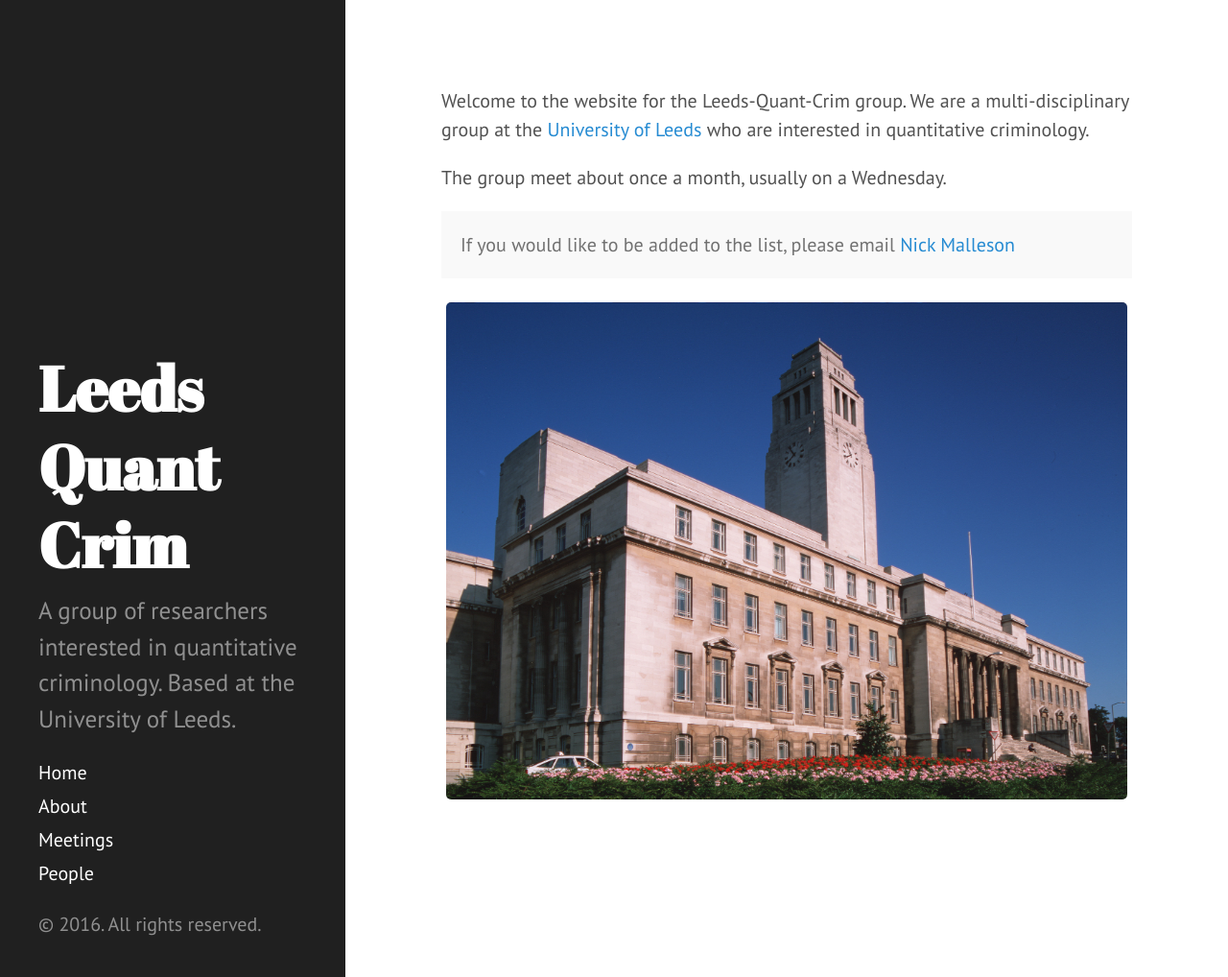
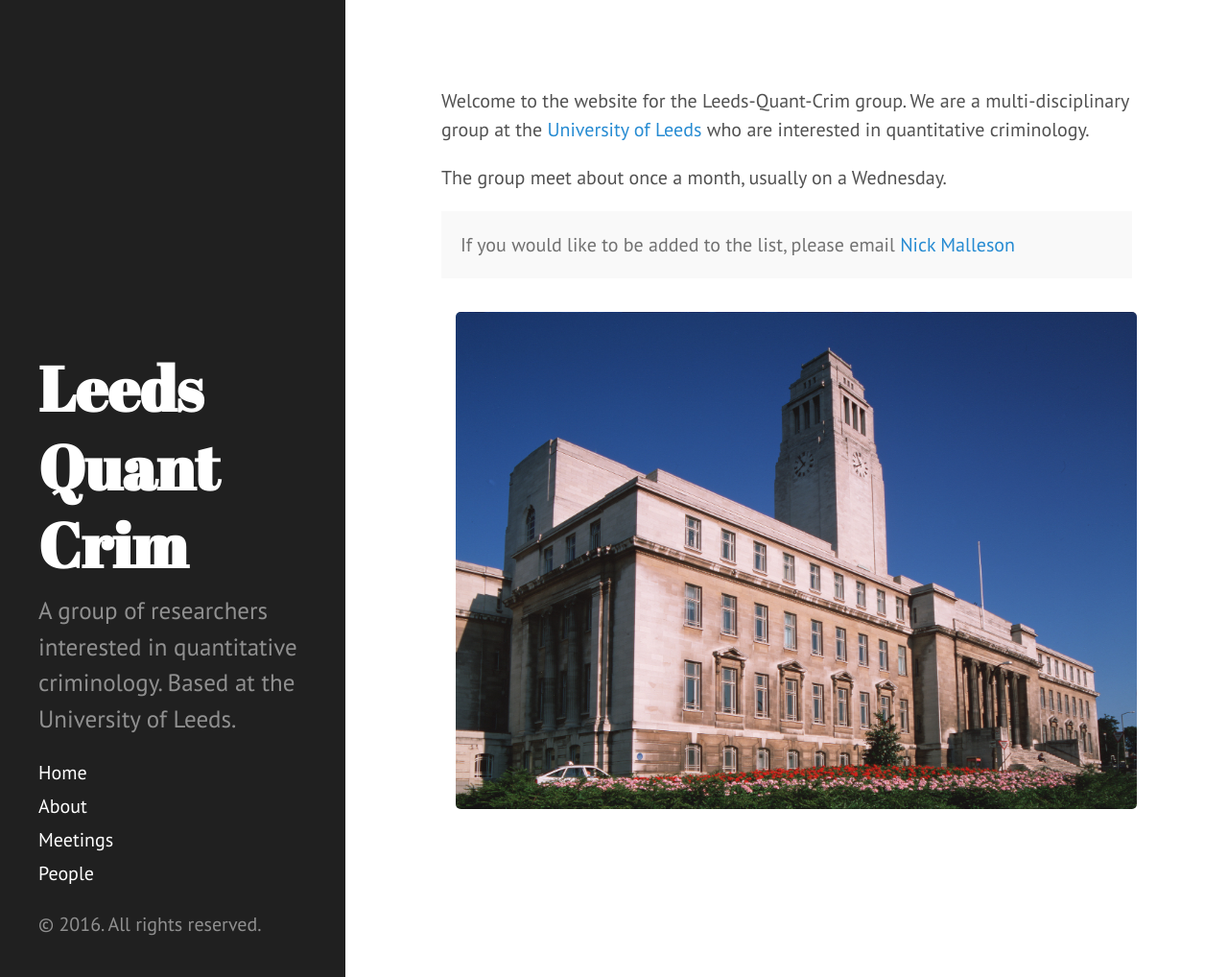
Before and after one commit to nickmalleson/leeds-quant-crim, a Jekyll site: the page built from index.md, in a window 1280 px wide and 1018 px high. Shown: the whole window at 96% size. Built offline with Jekyll 4.4.1, drawn with Linux system fonts in a browser that asks for light colours.

```diff
--- a/public/css/extra.css
+++ b/public/css/extra.css
@@ -8,3 +8,7 @@
   height:auto;
   margin:10px;
 }
+
+img {
+  margin:10px;
+}
```
Also changed, not shown: _posts/2016-09-28-V_Spaiser.md (+1 -0 lines).
